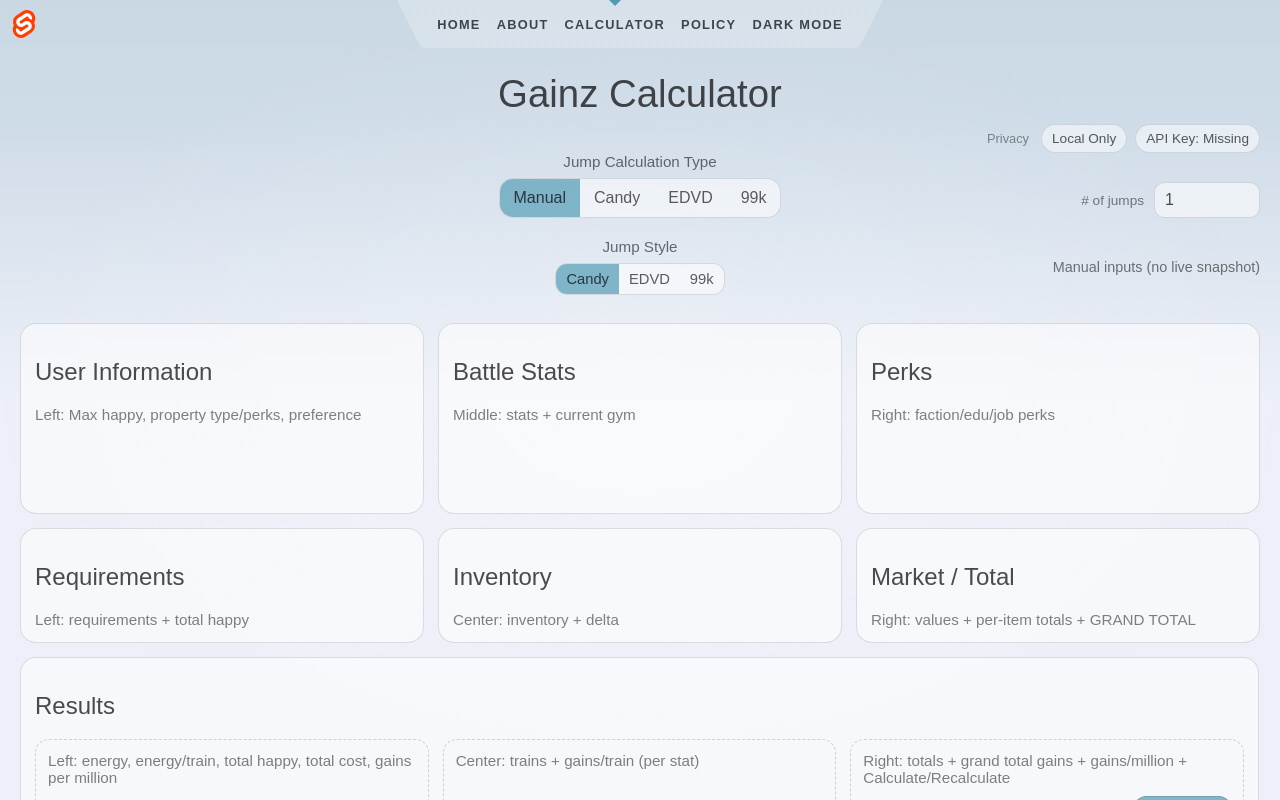
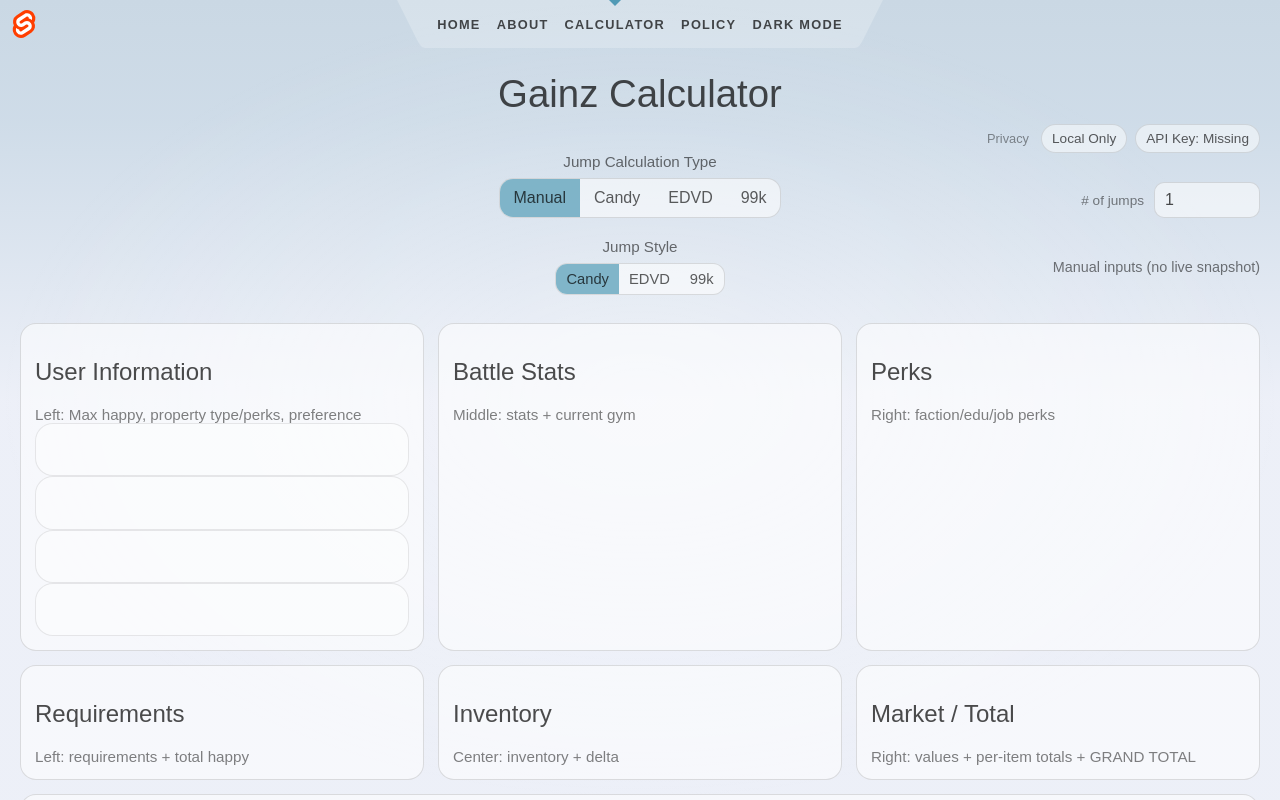
Before and after one commit to EevieTheFox/Torn-Gainz-Web-App, a SvelteKit app: page /calculator in a window 1280 px wide. Shown: the top 800 px of the page. Built offline with nearby package versions, Linux system fonts and the light colour scheme.

Commit message:
separated API input row from Calculator input row

```diff
--- a/src/routes/+page.svelte
+++ b/src/routes/+page.svelte
@@ -165,7 +165,7 @@
 
                 <label class="fieldLabel" for="apiKey">Torn API key (optional)</label>
 
-                <div class="inputRow">
+                <div class="inputRowApi">
                     <input
                             id="apiKey"
                             type={showApiKey ? "text" : "password"}
--- a/src/routes/calculator/+page.svelte
+++ b/src/routes/calculator/+page.svelte
@@ -231,27 +231,37 @@
                 <div class="placeholder">
                     Left: Max happy, property type/perks, preference
 
+                    <div class="inputRowCalc">
                         <input
                                 label="Max Happy"
                                 value={numToInput(ui, F.USER_MAX_HAPPY)}
                                 on:input={(e) => onNum(F.USER_MAX_HAPPY, e)}
                         />
+                    </div>
+
+                    <div class="inputRowCalc">
                         <input
                                 label="Property Type"
                                 value={numToInput(ui, F.USER_PROPERTY_TYPE)}
                                 on:input={(e) => onNum(F.USER_PROPERTY_TYPE, e)}
                         />
+                    </div>
+
+                    <div class="inputRowCalc">
                         <input
                                 label="Property Perks"
                                 value={numToInput(ui, F.USER_PROPERTY_PERKS)}
                                 on:input={(e) => onNum(F.USER_PROPERTY_PERKS, e)}
                         />
+                    </div>
+
+                    <div class="inputRowCalc">
                         <input
                                 label="Preference"
                                 value={numToInput(ui, F.USER_PREFERENCE)}
                                 on:input={(e) => onNum(F.USER_PREFERENCE, e)}
                         />
-
+                    </div>
                 </div>
             </div>
 
--- a/src/routes/layout.css
+++ b/src/routes/layout.css
@@ -242,13 +242,33 @@ button:focus:not(:focus-visible) {
 }
 
 /* -----Custom inputs----- */
-.inputRow {
+.inputRowCalc {
     display: flex;
     gap: 12px;
     align-items: center;
 }
 
-.inputRow input {
+.inputRowCalc input {
+    flex: 1;
+    width: 70%;
+    /* ~2x “presence” */
+    padding: 16px 18px;
+    font-size: 1.1rem;
+    line-height: 1.1;
+    border-radius: 18px;
+    border: 1px solid var(--card-border);
+    background: var(--card-bg);
+    color: inherit;
+    outline: none;
+}
+
+.inputRowApi {
+    display: flex;
+    gap: 12px;
+    align-items: center;
+}
+
+.inputRowApi input {
     flex: 1;
     width: 70%;
     /* ~2x “presence” */
```
Lines whose indentation alone changed are shown as unchanged.
